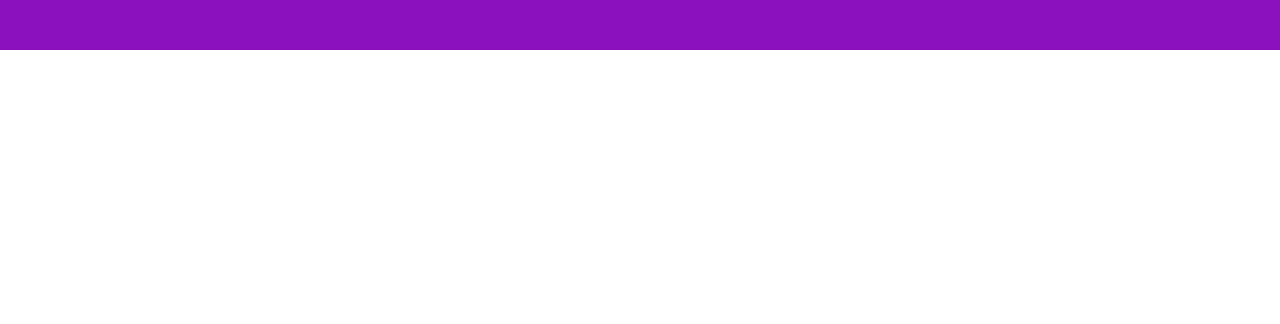
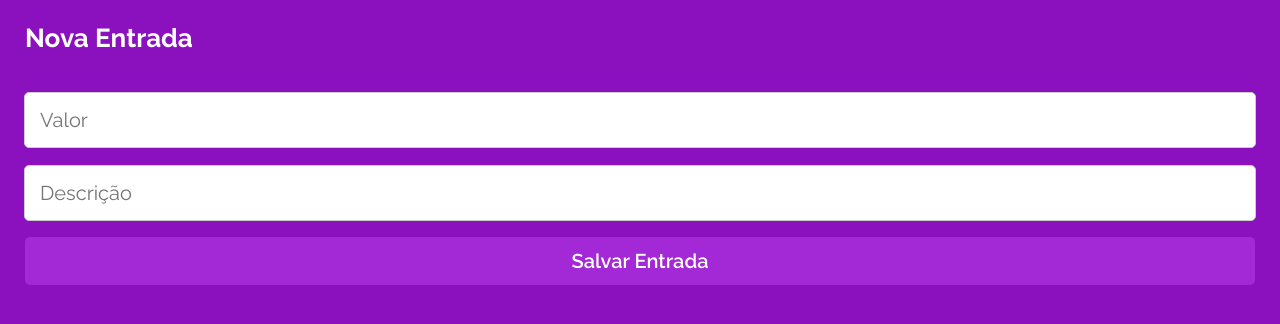
Before and after one commit to LordAkirast/projeto14-mywallet-front, a React (Vite) app: page /home/nova-transacao/entrada in a window 1280 px wide. Before the commit this address had no page. Shown: the top 324 px of the page. Built offline with nearby package versions, Linux system fonts and the light colour scheme; a web font is replaced by a local one.

Commit message:
adicionado data-test em todo o projeto?

```diff
--- a/src/App.jsx
+++ b/src/App.jsx
@@ -4,19 +4,24 @@ import HomePage from "./pages/HomePage"
 import SignInPage from "./pages/SignInPage"
 import SignUpPage from "./pages/SignUpPage"
 import TransactionsPage from "./pages/TransactionPage"
+import TokenContext from "./components/context/Token"
+import { useState } from "react"
 
 export default function App() {
+  const [token, settoken] = useState('')
   return (
+    <TokenContext.Provider value={{ token: token }}>
     <PagesContainer>
       <BrowserRouter>
         <Routes>
-          <Route path="/" element={<SignInPage />} />
-          <Route path="/cadastro" element={<SignUpPage />} />
-          <Route path="/home" element={<HomePage />} />
-          <Route path="/nova-transacao/:tipo" element={<TransactionsPage />} />
+          <Route path="/" element={<SignInPage settoken={settoken}/>} />
+          <Route path="/cadastro" element={<SignUpPage settoken={settoken}/>} />
+          <Route path="/home" element={<HomePage settoken={settoken}/>} />
+          <Route path="/home/nova-transacao/:tipo" element={<TransactionsPage settoken={settoken}/>} />
         </Routes>
       </BrowserRouter>
     </PagesContainer>
+    </TokenContext.Provider>
   )
 }
 
--- /dev/null
+++ b/src/components/context/Token.js
@@ -0,0 +1,6 @@
+import { createContext, useState } from "react";
+
+
+const TokenContext = createContext({})
+
+export default TokenContext;
--- a/src/pages/HomePage.jsx
+++ b/src/pages/HomePage.jsx
@@ -1,13 +1,24 @@
 import styled from "styled-components"
 import { BiExit } from "react-icons/bi"
 import { AiOutlineMinusCircle, AiOutlinePlusCircle } from "react-icons/ai"
+import { useEffect } from "react"
+import { useState } from "react"
+import axios from "axios";
+import { Link, useNavigate } from 'react-router-dom';
+import TokenContext from "../components/context/Token"
 
-export default function HomePage() {
+export default function HomePage({settoken}) {
+  const [userName, setuserName] = useState('');
+  console.log(settoken)
+
+  useEffect(() => {
+
+  },[])
   return (
     <HomeContainer>
       <Header>
-        <h1>Olá, Fulano</h1>
-        <BiExit />
+        <h1 data-test="user-name">Olá, Fulano</h1>
+        <BiExit data-test="logout" />
       </Header>
 
       <TransactionsContainer>
@@ -15,9 +26,9 @@ export default function HomePage() {
           <ListItemContainer>
             <div>
               <span>30/11</span>
-              <strong>Almoço mãe</strong>
+              <strong data-test="registry-name">Almoço mãe</strong>
             </div>
-            <Value color={"negativo"}>120,00</Value>
+            <Value color={"negativo"} data-test="registry-amount">120,00</Value>
           </ListItemContainer>
 
           <ListItemContainer>
@@ -31,20 +42,32 @@ export default function HomePage() {
 
         <article>
           <strong>Saldo</strong>
-          <Value color={"positivo"}>2880,00</Value>
+          <Value color={"positivo"} data-test="total-amount">2880,00</Value>
         </article>
       </TransactionsContainer>
 
 
       <ButtonsContainer>
+
         <button>
+        <Link to="nova-transacao/entrada">
+
           <AiOutlinePlusCircle />
-          <p>Nova <br /> entrada</p>
+          <p data-test="new-income">Nova <br /> entrada</p>
+          </Link>
         </button>
+
+
         <button>
+        <Link to="nova-transacao/saida">
+
+
           <AiOutlineMinusCircle />
-          <p>Nova <br />saída</p>
+          <p data-test="new-expense">Nova <br />saída</p>
+
+          </Link>
         </button>
+
       </ButtonsContainer>
 
     </HomeContainer>
--- a/src/pages/SignInPage.jsx
+++ b/src/pages/SignInPage.jsx
@@ -5,8 +5,7 @@ import axios from "axios";
 import { useState } from 'react';
 import { useNavigate } from 'react-router-dom';
 
-export default function SignInPage() {
-
+export default function SignInPage({settoken}) {
   const [email, setEmail] = useState('');
   const [senha, setSenha] = useState('');
   const navigate = useNavigate();
@@ -21,9 +20,12 @@ export default function SignInPage() {
 
 
 
+
+
     try {
       const response = await axios.post(`${import.meta.env.VITE_API_URL}/login`, data);
       console.log("deu certo no front")
+      settoken(response.data.token)
       navigate('/home')
       console.log(response.data);
 
@@ -33,7 +35,7 @@ export default function SignInPage() {
 
       alert(error.response.data)
 
-      console.error(error);
+      console.log(error);
     }
 
 
--- a/src/pages/SignUpPage.jsx
+++ b/src/pages/SignUpPage.jsx
@@ -3,6 +3,7 @@ import styled from "styled-components";
 import MyWalletLogo from "../components/MyWalletLogo";
 import axios from "axios";
 import { useState } from 'react';
+import TokenContext from "../components/context/Token";
 
 export default function SignUpPage() {
   const [nome, setNome] = useState('');
--- a/src/pages/TransactionPage.jsx
+++ b/src/pages/TransactionPage.jsx
@@ -1,13 +1,44 @@
 import styled from "styled-components"
+import { useState } from "react";
+import { useEffect } from "react";
 
 export default function TransactionsPage() {
+  const [tipo, settipo] = useState(0)
+
+  const url = window.location.href;
+  console.log(url);
+
+  useEffect(() => {
+    if (url.includes('entrada')) {
+
+      settipo(1)
+    } else {
+      settipo(2)
+
+    }
+
+  },[])
+
+
+
+
+
+
   return (
+    tipo === 1 ?
     <TransactionsContainer>
-      <h1>Nova TRANSAÇÃO</h1>
+      <h1>Nova Entrada</h1>
       <form>
-        <input placeholder="Valor" type="text"/>
-        <input placeholder="Descrição" type="text" />
-        <button>Salvar TRANSAÇÃO</button>
+        <input placeholder="Valor" type="text" data-test="registry-amount-input"/>
+        <input placeholder="Descrição" type="text" data-test="registry-name-input"/>
+        <button data-test="registry-save">Salvar Entrada</button>
+      </form>
+    </TransactionsContainer> : <TransactionsContainer>
+      <h1>Nova Saida</h1>
+      <form>
+        <input placeholder="Valor" type="text" data-test="registry-amount-input"/>
+        <input placeholder="Descrição" type="text" data-test="registry-name-input"/>
+        <button data-test="registry-save">Salvar Saida</button>
       </form>
     </TransactionsContainer>
   )
```
